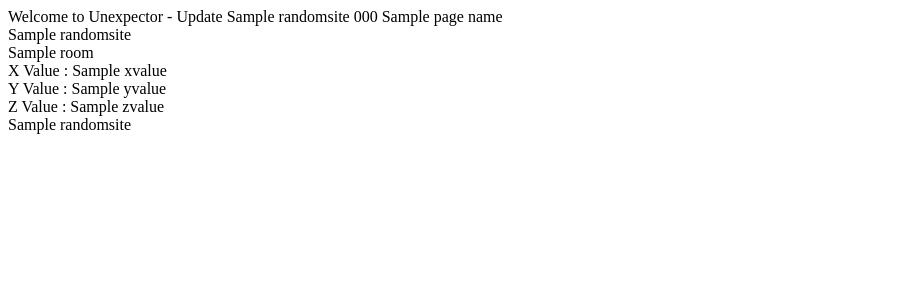
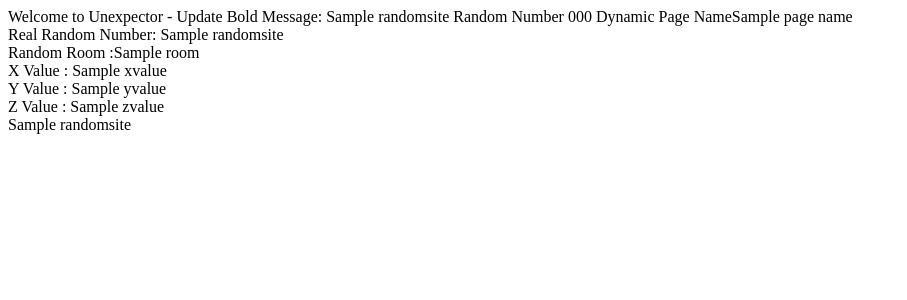
Before and after one commit to unexpector/JanusVRandom, a Django app: template hello/templates/unexpector-template.html in a window 1280 px wide. Shown: the top 300 px of the page, without its empty margins (0-907 px from the left). Run offline with Django 3.2, Linux system fonts and the light colour scheme; tables that the repository leaves empty hold one stand-in row (values such as "Sample post"); the template is opened without the code that fills it: values that come from a table or form of the project are taken from there, most other values are stand-ins (such as "Sample title", 1, 10 or a date in 2020).

Commit message:
output variables

```diff
--- a/hello/templates/unexpector-template.html
+++ b/hello/templates/unexpector-template.html
@@ -9,14 +9,14 @@
 
 <body>
 Welcome to Unexpector - Update
-{{ boldmessage }}
-{{ thenumber }}
-{{ page_name }}
+Bold Message: {{ boldmessage }}
+Random Number {{ thenumber }}
+Dynamic Page Name{{ page_name }}
 {% if thenumbera %}
 asd
 {% endif %}<br>
-{{realrandom}}<br>
-{{randomroom}} <br>
+Real Random Number: {{realrandom}}<br>
+Random Room :{{randomroom}} <br>
 X Value : {{xvalue}}<br>
 Y Value : {{yvalue}}<br>
 Z Value : {{zvalue}}<br>
```
